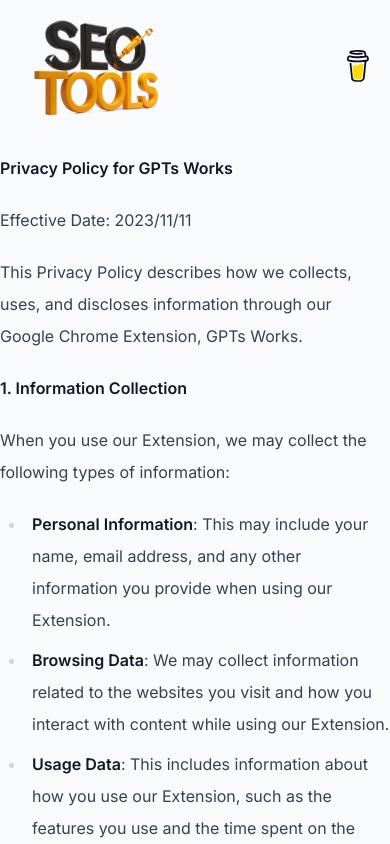
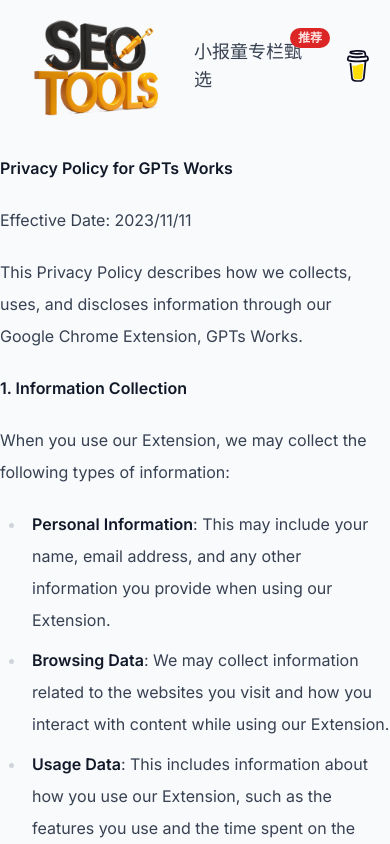
Before and after one commit to zhuima/seo-tools, a Next.js app: page /privacy in a window 390 px wide. Shown: the top 844 px of the page. Built offline with nearby package versions, Linux system fonts and the light colour scheme; no server answers.

Commit message:
fix typo error

```diff
--- a/app/components/Brand/index.tsx
+++ b/app/components/Brand/index.tsx
@@ -29,7 +29,7 @@
             <span className="text-yellow-700 font-bold  max-w-fit">
               {count || <Skeleton width={70} inline />}
             </span>{" "}
-            wesome Hacker SEO Tools
+            Awesome Hacker SEO Tools
           </p>
         </div>
       </div>
--- a/app/components/GptsList/index.tsx
+++ b/app/components/GptsList/index.tsx
@@ -2,8 +2,8 @@
  * @Author: zhuima zhuima314@gmail.com
  * @Date: 2024-03-14 14:25:32
  * @LastEditors: zhuima zhuima314@gmail.com
- * @LastEditTime: 2024-03-28 16:09:38
- * @FilePath: /seo-tools/app/components/GptsList/index.tsx
+ * @LastEditTime: 2024-06-03 19:02:38
+ * @FilePath: /seo/app/components/GptsList/index.tsx
  * @Description:
  *
  * Copyright (c) 2024 by ${git_name_email}, All Rights Reserved.
--- a/app/components/Header/index.tsx
+++ b/app/components/Header/index.tsx
@@ -3,7 +3,7 @@
  * @Author: zhuima zhuima314@gmail.com
  * @Date: 2024-03-14 14:25:32
  * @LastEditors: zhuima zhuima314@gmail.com
- * @LastEditTime: 2024-04-24 11:02:27
+ * @LastEditTime: 2024-06-03 19:07:37
  * @FilePath: /seo/app/components/Header/index.tsx
  * @Description:
  *
@@ -43,7 +43,7 @@
         </Link>
 
         <div className="flex-1">
-          <ul className="hidden md:flex float-right text-lg text-slate-700 mr-4 items-center">
+          <ul className=" md:flex float-right text-lg text-slate-700 mr-4 items-center">
             {/* <li className="mx-4">
               <Link
                 href="/extension"
@@ -92,7 +92,7 @@
                 href="https://xiaobaot.best"
                 target="_blank"
                 className="hover:text-[#2752f4]"
-                aria-label="xiaobaot.best"
+                aria-label="seo.chuhai.tools"
               >
                 <span className="relative inline-block">
                   <span className="w-6 h-6 text-gray-700 fill-current">
```
